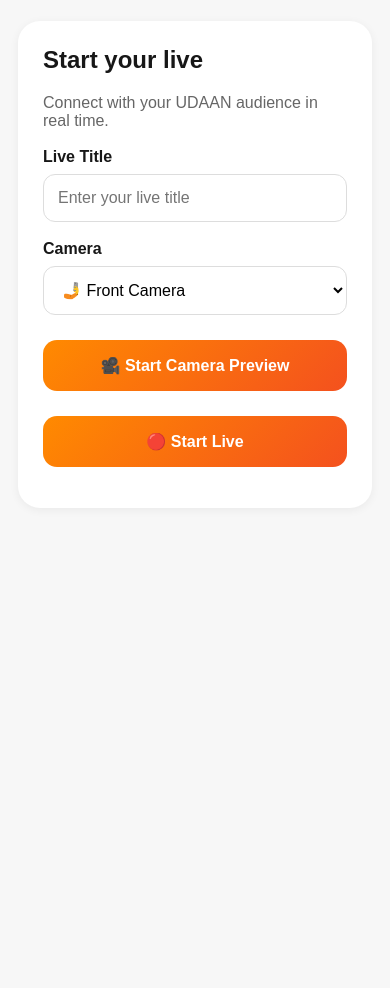
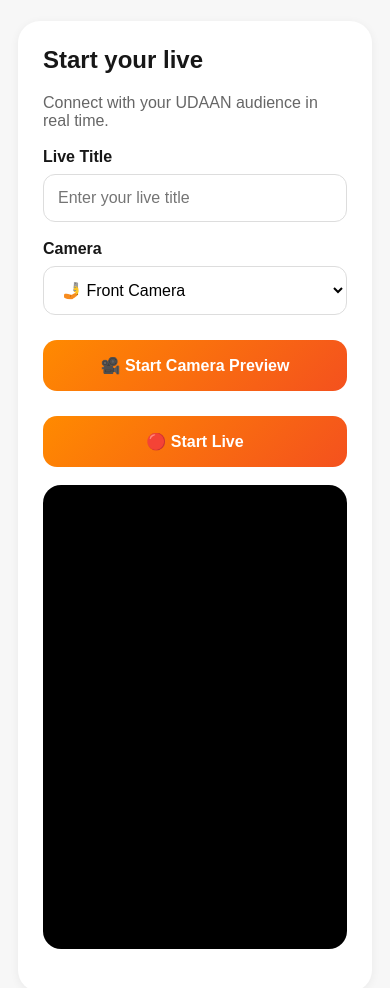
Before and after one commit to aryansharma178/Udaan, a website: page public/live.html in a window 390 px wide. Shown: the part 66-1054 px from the top of the page. Before the commit the page ends 844 px from the top, so only its background shows below. Drawn offline with nearby package versions, Linux system fonts and the light colour scheme; no server answers.

Commit message:
Fix UDAAN live camera preview

```diff
--- a/public/live.css
+++ b/public/live.css
@@ -205,3 +205,27 @@ select {
         aspect-ratio: 9 / 16;
     }
 }
+
+.setup-video-wrapper {
+    width: 100%;
+    margin: 18px 0;
+    border-radius: 18px;
+    overflow: hidden;
+    background: #000;
+    aspect-ratio: 16 / 9;
+    display: flex;
+}
+
+#setupCameraPreview {
+    width: 100%;
+    height: 100%;
+    object-fit: cover;
+    display: block;
+}
+
+@media (max-width: 600px) {
+    .setup-video-wrapper {
+        aspect-ratio: 9 / 16;
+        max-height: 55vh;
+    }
+}
--- a/public/live.html
+++ b/public/live.html
@@ -42,6 +42,15 @@
         <button id="startLiveBtn" class="primary" type="button" disabled>
             🔴 Start Live
         </button>
+
+        <div class="setup-video-wrapper">
+            <video
+                id="setupCameraPreview"
+                autoplay
+                muted
+                playsinline
+            ></video>
+        </div>
 
         <p id="setupMessage"></p>
 
--- a/public/live.js
+++ b/public/live.js
@@ -20,6 +20,7 @@ const cameraSelect = $('cameraSelect');
 const startCameraBtn = $('startCameraBtn');
 const startLiveBtn = $('startLiveBtn');
 const livePreview = $('livePreview');
+const setupCameraPreview = $('setupCameraPreview');
 const liveTitle = $('liveTitleDisplay');
 const viewerCount = $('viewerCount');
 const setupMessage = $('setupMessage');
@@ -171,6 +172,10 @@ async function startCamera() {
 
         if (livePreview) {
             livePreview.srcObject = stream;
+
+        if (setupCameraPreview) {
+            setupCameraPreview.srcObject = stream;
+        }
         }
 
         if (startLiveBtn) {
@@ -215,6 +220,10 @@ function stopCamera() {
 
     if (livePreview) {
         livePreview.srcObject = null;
+    }
+
+    if (setupCameraPreview) {
+        setupCameraPreview.srcObject = null;
     }
 }
 
@@ -611,6 +620,10 @@ async function switchCamera() {
         livePreview.srcObject = stream;
     }
 
+    if (setupCameraPreview) {
+        setupCameraPreview.srcObject = stream;
+    }
+
     if (isHost) {
 
         for (const [viewerId, pc] of hostPeers) {
```
